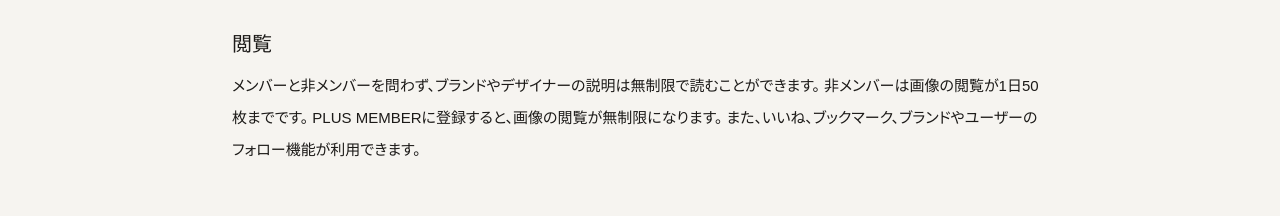
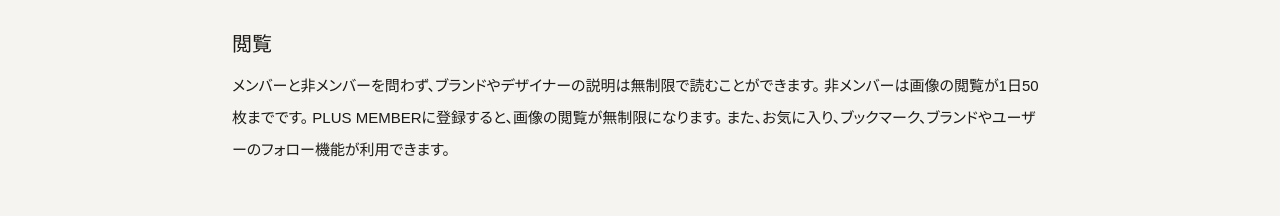
Before and after one commit to Tmak0220/fashion-database, a Next.js app: page /guide in a window 1280 px wide. Shown: the part 369-585 px from the top of the page. Built offline with nearby package versions, Linux system fonts and the light colour scheme; no server answers.

Commit message:
日本語化

```diff
--- a/app/guide/page.tsx
+++ b/app/guide/page.tsx
@@ -43,7 +43,7 @@ export default function GuidePage() {
             メンバーと非メンバーを問わず、ブランドやデザイナーの説明は無制限で読むことができます。
             非メンバーは画像の閲覧が1日50枚までです。
             PLUS MEMBERに登録すると、画像の閲覧が無制限になります。
-            また、いいね、ブックマーク、ブランドやユーザーのフォロー機能が利用できます。
+            また、お気に入り、ブックマーク、ブランドやユーザーのフォロー機能が利用できます。
           </p>
 
         </section>
--- a/app/posts/[id]/likes/LikesPageClient.tsx
+++ b/app/posts/[id]/likes/LikesPageClient.tsx
@@ -89,7 +89,7 @@ export default function LikesPageClient({ id }: Props) {
 
         {likes.length === 0 && (
           <p className="text-sm text-muted tracking-[0.02em]">
-            まだいいねはありません。
+            まだお気に入りはありません。
           </p>
         )}
       </div>
--- a/app/posts/[id]/likes/page.tsx
+++ b/app/posts/[id]/likes/page.tsx
@@ -16,10 +16,10 @@ export async function generateMetadata({ params }: Props): Promise<Metadata> {
     .eq("id", id)
     .single()
 
-  const title = post?.title ? `「${post.title}」にいいねしたユーザー | Fashion Database` : "Likes | Fashion Database"
+  const title = post?.title ? `「${post.title}」をお気に入りにしたユーザー | Fashion Database` : "Likes | Fashion Database"
   return {
     title,
-    description: "この投稿にいいね！したユーザーの一覧です。",
+    description: "この投稿をお気に入りにしたユーザーの一覧です。",
   }
 }
 
```
